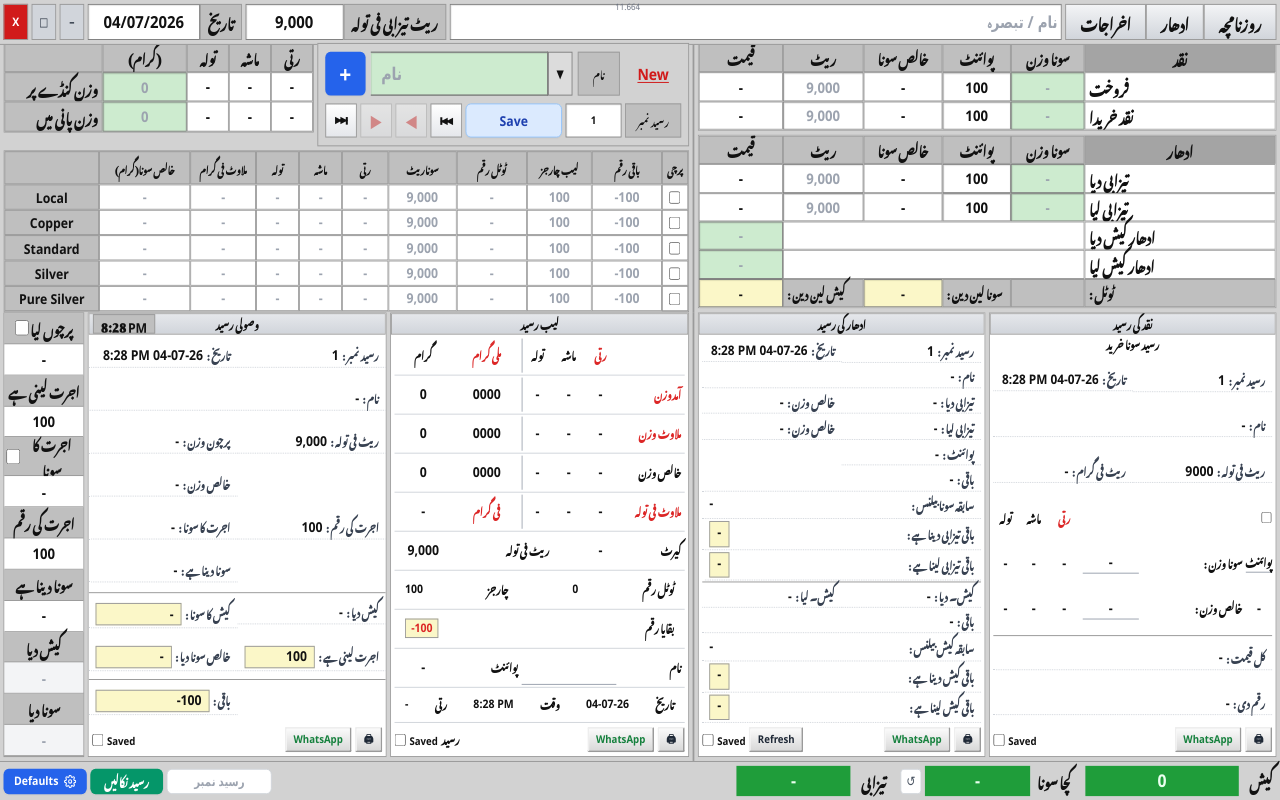
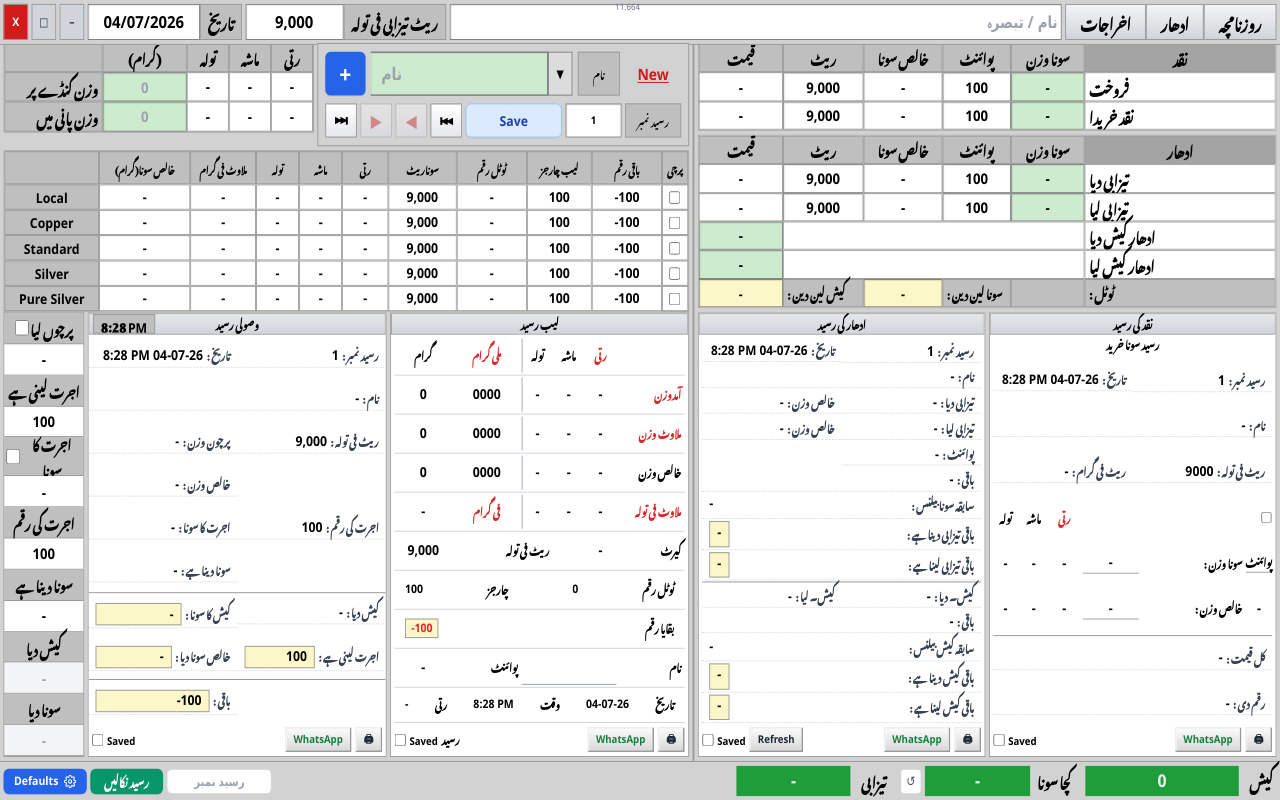
Before and after one commit to rayyan123571/GOLDLAB, a React (Vite) app: page / in a window 1280 px wide. Built offline with nearby package versions, Linux system fonts and the light colour scheme; a web font is replaced by a local one.

Commit message:
Micro-fix: table/input values render pure black — placeholder-shown computed values (purity table, نقد/ادھار ریٹ) forced #000 opacity 1, disabled lock rows get -webkit-text-fill-color #000, body baseline #111→#000; colour only, no layout/logic

```diff
--- a/src/components/CashUdharPanel.jsx
+++ b/src/components/CashUdharPanel.jsx
@@ -110,7 +110,7 @@ export default function CashUdharPanel() {
   return (
     <div
       dir="rtl"
-      className="flex flex-col h-full gap-y-1"
+      className="cash-udhar flex flex-col h-full gap-y-1"
     >
       {/* نقد (Cash) */}
       <div className="flex flex-col border border-line bg-white overflow-hidden flex-[3]">
--- a/src/index.css
+++ b/src/index.css
@@ -33,7 +33,7 @@ body,
 body {
   font-family: 'Segoe UI', Tahoma, sans-serif;
   background: #f3f3f3;
-  color: #111;
+  color: #000; /* pure black baseline — table labels/values inherit rgb(0,0,0) */
   user-select: none;
   font-size: 12px;
 }
@@ -135,6 +135,42 @@ body {
   .panel-title {
     @apply bg-gradient-to-b from-gray-200 to-gray-300 border border-line text-center font-bold text-[12px] py-[2px];
   }
+}
+
+/* --------------------------------------------------------------------------
+   MICRO-FIX: displayed values must be PURE BLACK (rgb(0,0,0), opacity 1).
+   Why they were grey:
+   1. The purity table shows every non-overridden COMPUTED value through the
+      input's `placeholder` (PurityTable.jsx), and the نقد/ادھار ریٹ column
+      shows the effective default rate the same way — browsers paint
+      placeholders grey (~#757575) by default. Scoped to these two sections
+      only, so real HINT placeholders elsewhere (e.g. نام / موبائل search)
+      stay grey.
+   2. The locked نقد rows use <input disabled> + opacity-50 — browsers grey
+      disabled text, and Chrome ignores plain `color` there, so
+      -webkit-text-fill-color forces it; opacity restored to 1 (the grey
+      BACKGROUND + blocked cursor still show the lock).
+   Colour only — no layout/size/weight/border change. ---------------------- */
+.purity-table input::placeholder,
+.cash-udhar input::placeholder {
+  color: #000;
+  opacity: 1;
+}
+.cash-udhar input:disabled {
+  color: #000 !important;
+  -webkit-text-fill-color: #000 !important;
+  opacity: 1 !important;
+}
+/* The shared value/label cell classes resolve to pure black even if a parent
+   ever carries a grey text colour (these classes are exactly the "value
+   styling" reused across the app's grids). */
+.cell,
+.hdr,
+.lbl,
+.inp,
+.inp-g,
+.inp-y {
+  color: #000;
 }
 
 /* Editable purity cells get a subtle affordance + override highlight */
```
